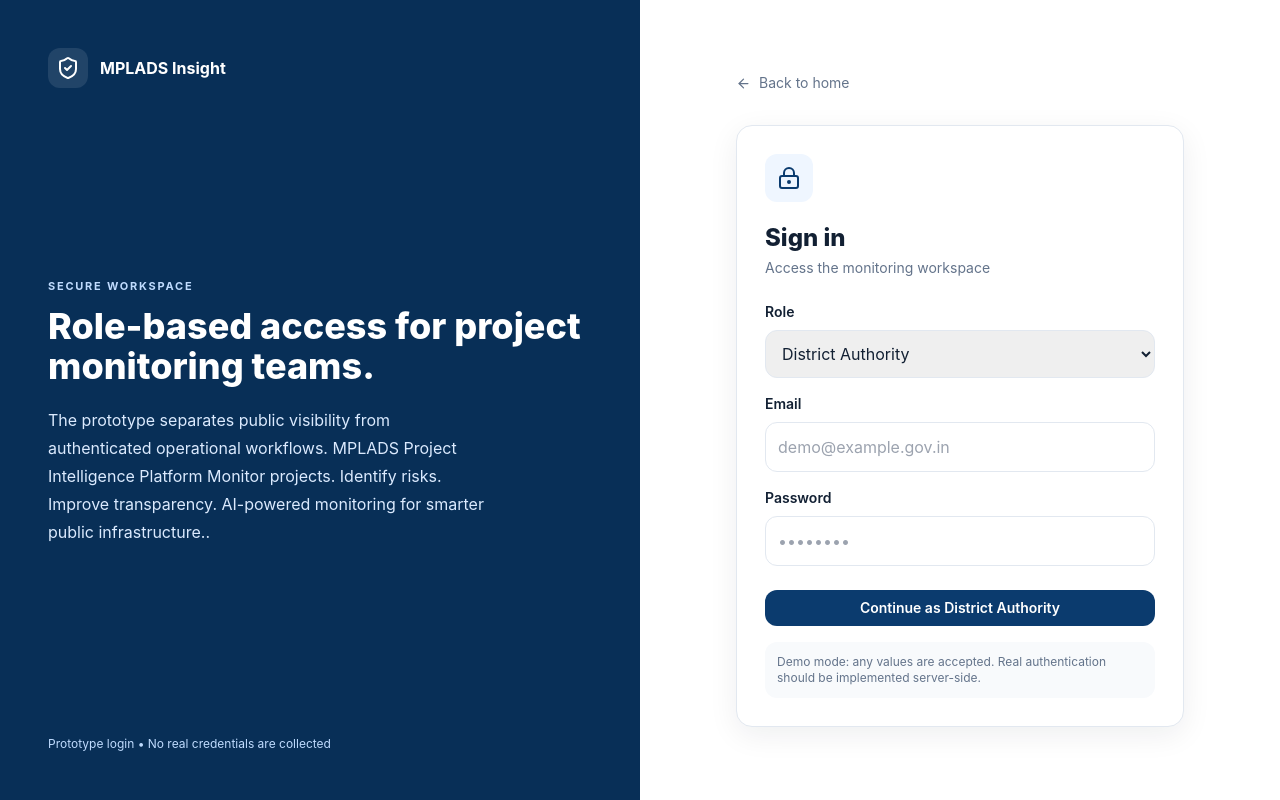
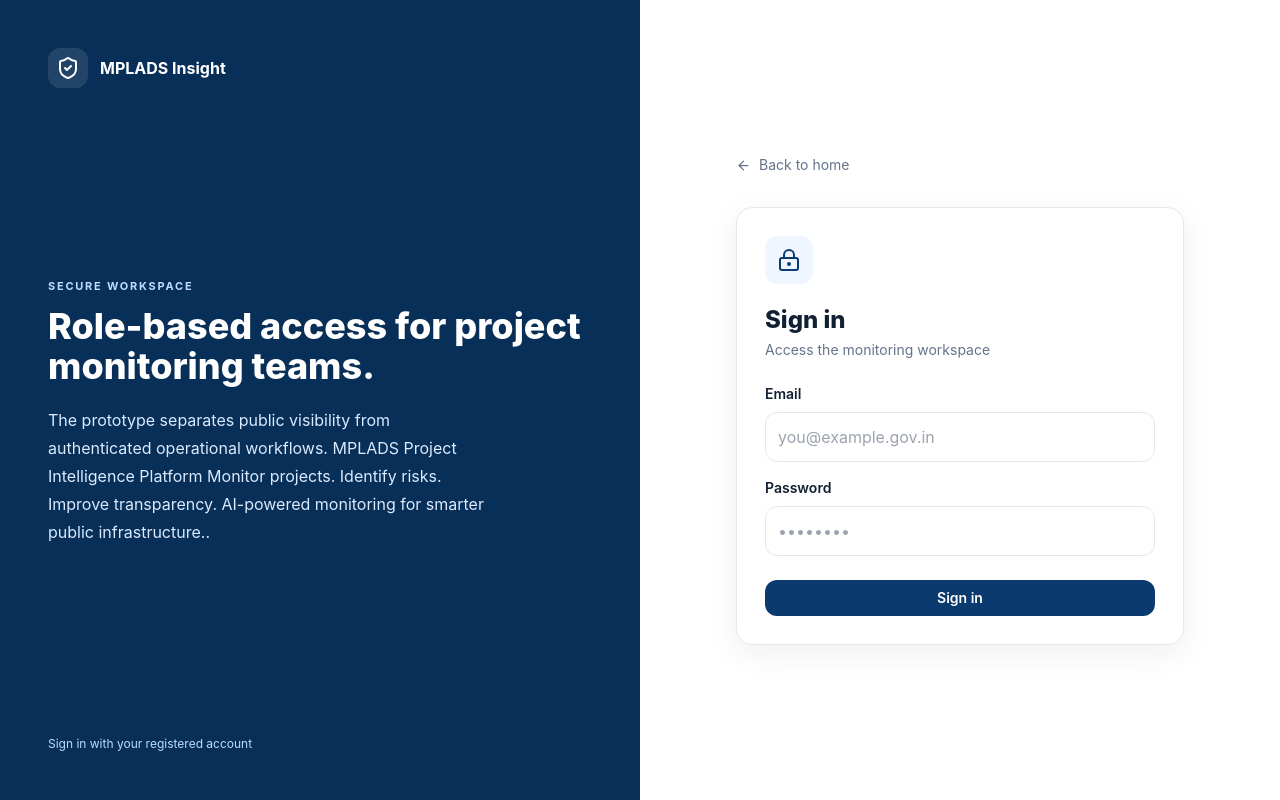
Before and after one commit to Aakriti0207/MPLADS-AI-Shield, a React (Vite) app in the folder frontend/: page /login in a window 1280 px wide. Built offline with nearby package versions, Linux system fonts and the light colour scheme.

Commit message:
feat(frontend): replace demo login with real JWT authentication

```diff
--- /dev/null
+++ b/frontend/src/lib/authToken.js
@@ -0,0 +1,26 @@
+/**
+ * Minimal auth-token storage helper.
+ *
+ * Phase 3 scope: just get/set/clear around localStorage, under a single
+ * key, so later phases (AuthContext, an Authorization-header interceptor,
+ * logout) can all read/write the same place without re-inventing token
+ * storage or scattering the storage key across files.
+ *
+ * Deliberately does NOT decode/validate the token, attach it to requests,
+ * or manage any React state -- that belongs to later phases (Phase 5's
+ * centralized auth system).
+ */
+
+const TOKEN_KEY = 'mplads_access_token'
+
+export function getAuthToken() {
+  return localStorage.getItem(TOKEN_KEY)
+}
+
+export function setAuthToken(token) {
+  localStorage.setItem(TOKEN_KEY, token)
+}
+
+export function clearAuthToken() {
+  localStorage.removeItem(TOKEN_KEY)
+}
--- a/frontend/src/pages/Login.jsx
+++ b/frontend/src/pages/Login.jsx
@@ -1,8 +1,77 @@
-import React, {useState} from 'react'
-import {Link, useNavigate} from 'react-router-dom'
-import {ArrowLeft, LockKeyhole, ShieldCheck} from 'lucide-react'
-export default function Login(){
- const [role,setRole]=useState('District Authority'), nav=useNavigate()
+import React, { useState } from 'react'
+import { Link, useLocation, useNavigate } from 'react-router-dom'
+import { ArrowLeft, LockKeyhole, Loader2, ShieldCheck } from 'lucide-react'
+import { setAuthToken } from '../lib/authToken'
+
+const API_BASE = 'http://127.0.0.1:8000'
+
+const EMAIL_PATTERN = /^[^\s@]+@[^\s@]+\.[^\s@]+$/
+
+export default function Login() {
+  const [email, setEmail] = useState('')
+  const [password, setPassword] = useState('')
+  const [fieldErrors, setFieldErrors] = useState({})
+  const [formError, setFormError] = useState('')
+  const [loading, setLoading] = useState(false)
+
+  const nav = useNavigate()
+  const location = useLocation()
+  // No ProtectedRoute exists yet (Phase 5), so location.state?.from is
+  // never set today -- this just makes Login forward-compatible with
+  // that later phase without any change needed here.
+  const redirectTo = location.state?.from?.pathname || '/dashboard'
+
+  function validate() {
+    const errors = {}
+    const trimmedEmail = email.trim()
+    if (!trimmedEmail) {
+      errors.email = 'Email is required.'
+    } else if (!EMAIL_PATTERN.test(trimmedEmail)) {
+      errors.email = 'Enter a valid email address.'
+    }
+    if (!password) {
+      errors.password = 'Password is required.'
+    }
+    return errors
+  }
+
+  async function handleSubmit(e) {
+    e.preventDefault()
+    setFormError('')
+
+    const errors = validate()
+    setFieldErrors(errors)
+    if (Object.keys(errors).length > 0) return
+
+    setLoading(true)
+    try {
+      const res = await fetch(`${API_BASE}/auth/login`, {
+        method: 'POST',
+        headers: { 'Content-Type': 'application/json' },
+        body: JSON.stringify({ email: email.trim(), password }),
+      })
+
+      if (res.ok) {
+        const data = await res.json()
+        setAuthToken(data.access_token)
+        nav(redirectTo, { replace: true })
+        return
+      }
+
+      if (res.status === 401) {
+        setFormError('Incorrect email or password.')
+      } else if (res.status === 422) {
+        setFormError('Please check your email and password and try again.')
+      } else {
+        setFormError('Something went wrong. Please try again in a moment.')
+      }
+    } catch (err) {
+      setFormError('Unable to reach the server. Check that the backend is running and try again.')
+    } finally {
+      setLoading(false)
+    }
+  }
+
   return <div className="min-h-screen grid lg:grid-cols-2 bg-white">
     <div className="hidden lg:flex bg-[#082f57] text-white p-12 flex-col justify-between">
       <Link to="/" className="flex items-center gap-3">
@@ -10,33 +79,63 @@ export default function Login(){
           <ShieldCheck/>
         </div>
         <b>MPLADS Insight</b>
-    </Link><div><div className="eyebrow !text-blue-200">Secure workspace</div>
+      </Link>
+      <div>
+        <div className="eyebrow !text-blue-200">Secure workspace</div>
         <h1 className="text-4xl font-extrabold mt-3">Role-based access for project monitoring teams.</h1>
         <p className="text-blue-100 mt-5 max-w-md leading-7">The prototype separates public visibility from authenticated operational workflows. MPLADS Project Intelligence Platform
         Monitor projects. Identify risks. Improve transparency.
         AI-powered monitoring for smarter public infrastructure..</p>
       </div>
-    <div className="text-xs text-blue-200">Prototype login • No real credentials are collected</div>
+      <div className="text-xs text-blue-200">Sign in with your registered account</div>
     </div>
     <div className="flex items-center justify-center p-6">
       <div className="w-full max-w-md">
         <Link to="/" className="text-sm text-slate-500 inline-flex items-center gap-2 mb-8"><ArrowLeft size={15}/> Back to home</Link>
-      <div className="card p-7"><div className="h-12 w-12 rounded-xl bg-blue-50 text-navy flex items-center justify-center"><LockKeyhole/>
-      </div><h2 className="text-2xl font-extrabold mt-5">Sign in</h2>
+        <form onSubmit={handleSubmit} className="card p-7" noValidate>
+          <div className="h-12 w-12 rounded-xl bg-blue-50 text-navy flex items-center justify-center"><LockKeyhole/></div>
+          <h2 className="text-2xl font-extrabold mt-5">Sign in</h2>
           <p className="text-sm text-slate-500 mt-1">Access the monitoring workspace</p>
-      <label className="block text-sm font-semibold mt-6">Role</label><select value={role} onChange={e=>setRole(e.target.value)} className="mt-2 w-full border border-slate-200 rounded-xl px-3 py-3">
-        <option>District Authority</option>
-        <option>State Nodal Officer</option>
-        <option>MP Office</option><option>Administrator</option><option>Public Viewer</option>
-        </select>
-        <label className="block text-sm font-semibold mt-4">Email</label>
-        <input className="mt-2 w-full border border-slate-200 rounded-xl px-3 py-3" placeholder="demo@example.gov.in"/>
+
+          {formError && (
+            <div className="mt-5 text-sm text-rose-700 bg-rose-50 border border-rose-100 rounded-xl p-3">
+              {formError}
+            </div>
+          )}
+
+          <label className="block text-sm font-semibold mt-6">Email</label>
+          <input
+            type="email"
+            value={email}
+            onChange={e => setEmail(e.target.value)}
+            className="mt-2 w-full border border-slate-200 rounded-xl px-3 py-3"
+            placeholder="you@example.gov.in"
+            disabled={loading}
+            autoComplete="username"
+          />
+          {fieldErrors.email && <p className="text-xs text-rose-600 mt-1">{fieldErrors.email}</p>}
+
           <label className="block text-sm font-semibold mt-4">Password</label>
-        <input type="password" className="mt-2 w-full border border-slate-200 rounded-xl px-3 py-3" placeholder="••••••••"/>
-        <button onClick={()=>nav('/dashboard')} className="btn-primary w-full mt-6">Continue as {role}</button>
-        <div className="mt-4 text-xs text-slate-500 bg-slate-50 rounded-xl p-3">Demo mode: any values are accepted.
-           Real authentication should be implemented server-side.</div>
-           </div>
+          <input
+            type="password"
+            value={password}
+            onChange={e => setPassword(e.target.value)}
+            className="mt-2 w-full border border-slate-200 rounded-xl px-3 py-3"
+            placeholder="••••••••"
+            disabled={loading}
+            autoComplete="current-password"
+          />
+          {fieldErrors.password && <p className="text-xs text-rose-600 mt-1">{fieldErrors.password}</p>}
+
+          <button
+            type="submit"
+            disabled={loading}
+            className="btn-primary w-full mt-6 flex items-center justify-center gap-2 disabled:opacity-70"
+          >
+            {loading && <Loader2 size={16} className="animate-spin"/>}
+            {loading ? 'Signing in…' : 'Sign in'}
+          </button>
+        </form>
       </div>
     </div>
   </div>
```
Lines whose indentation alone changed are shown as unchanged.
